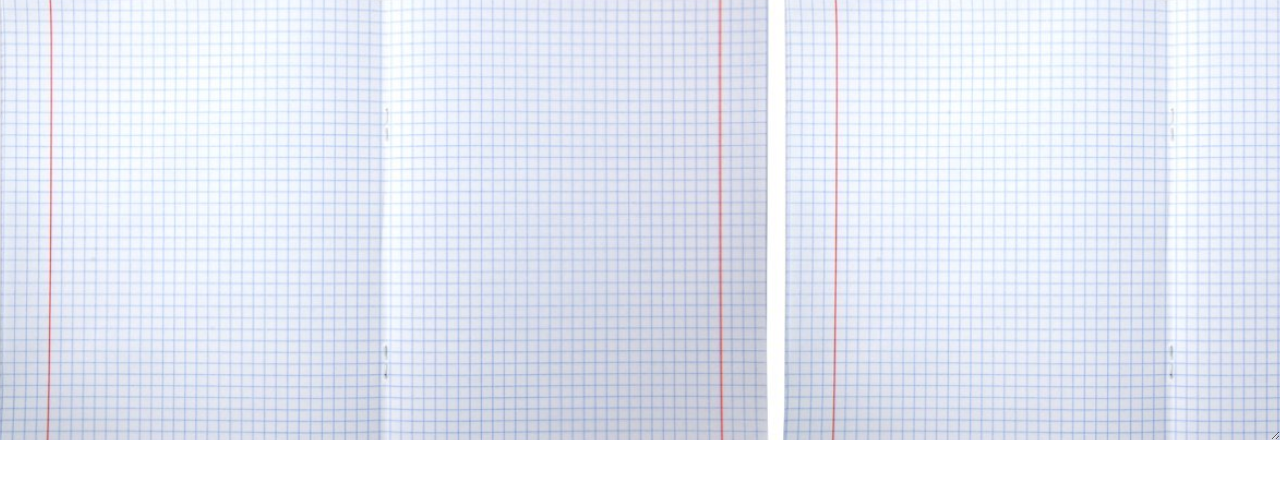
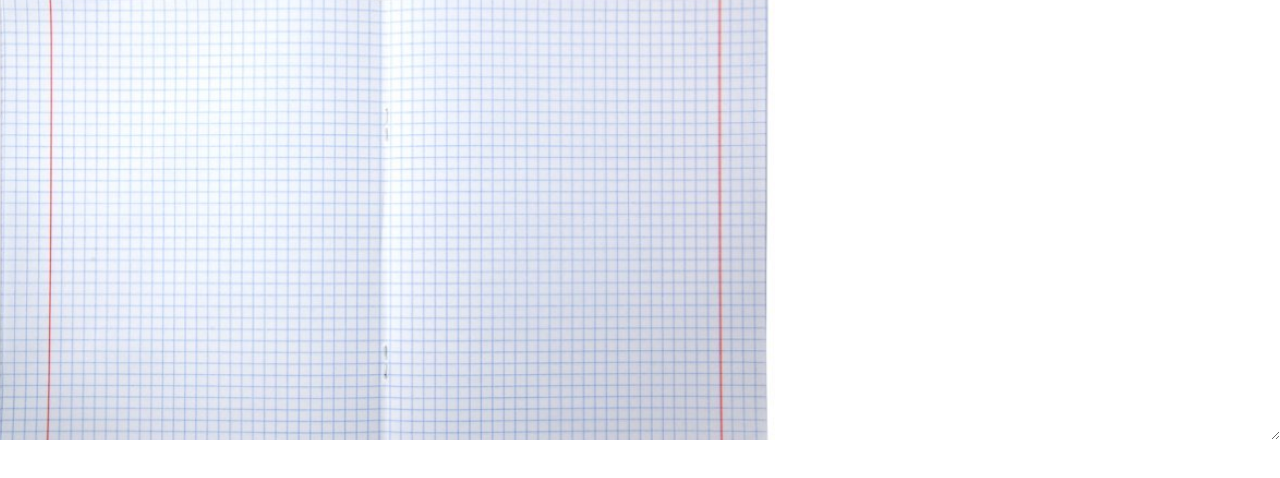
Before and after one commit to Bogdanukrain/Progect2, a plain HTML site: page docs/index.html in a window 1280 px wide. Drawn offline with Linux system fonts and the light colour scheme.

Commit message:
Update style.css

```diff
--- a/docs/style.css
+++ b/docs/style.css
@@ -29,7 +29,7 @@ h1, h2, h3, h4, h5, h6 {
   font-family: "Indie Flower", cursive;
   width: 100%;
   height: 440px;
-  background: url(l.jpg);
+  background: url(l.jpg) no-repeat;
   background-position: -10px -10px;
   background-size: auto 480px;
   font-size: 20px;
```
